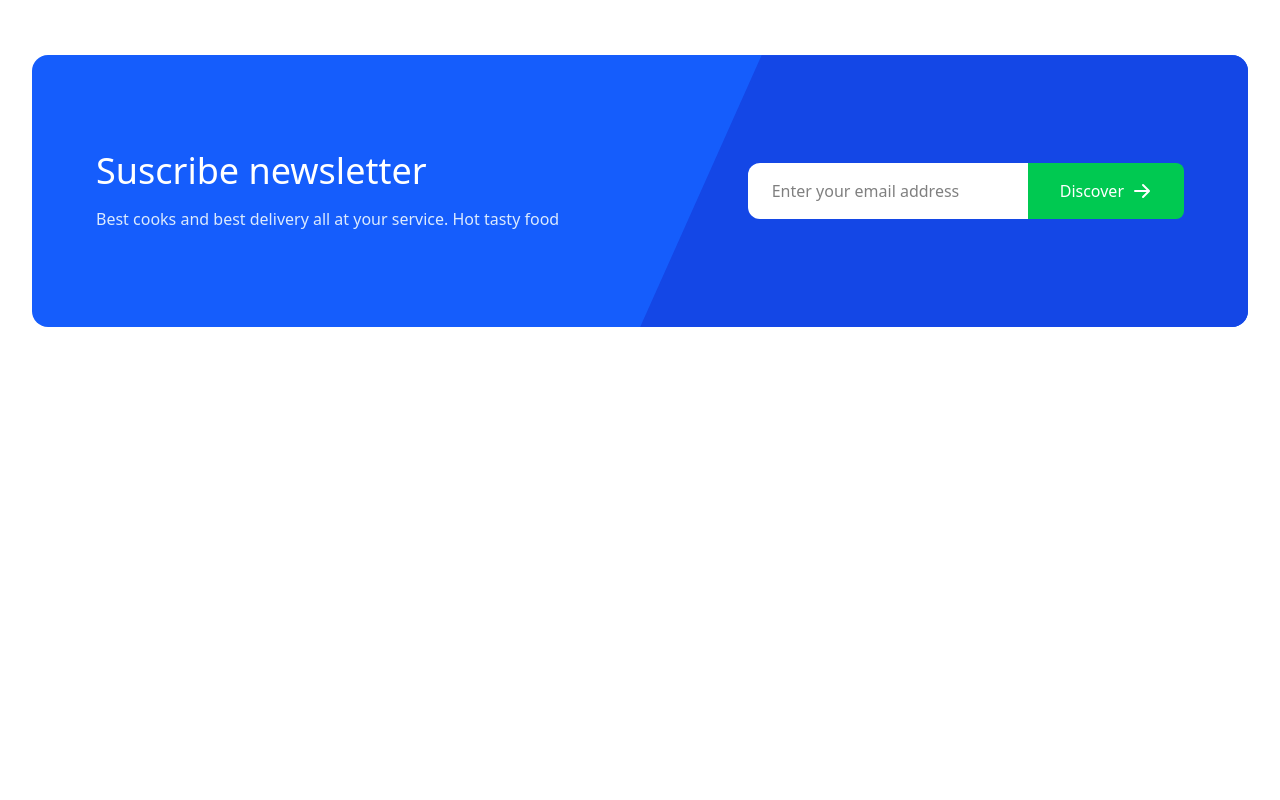
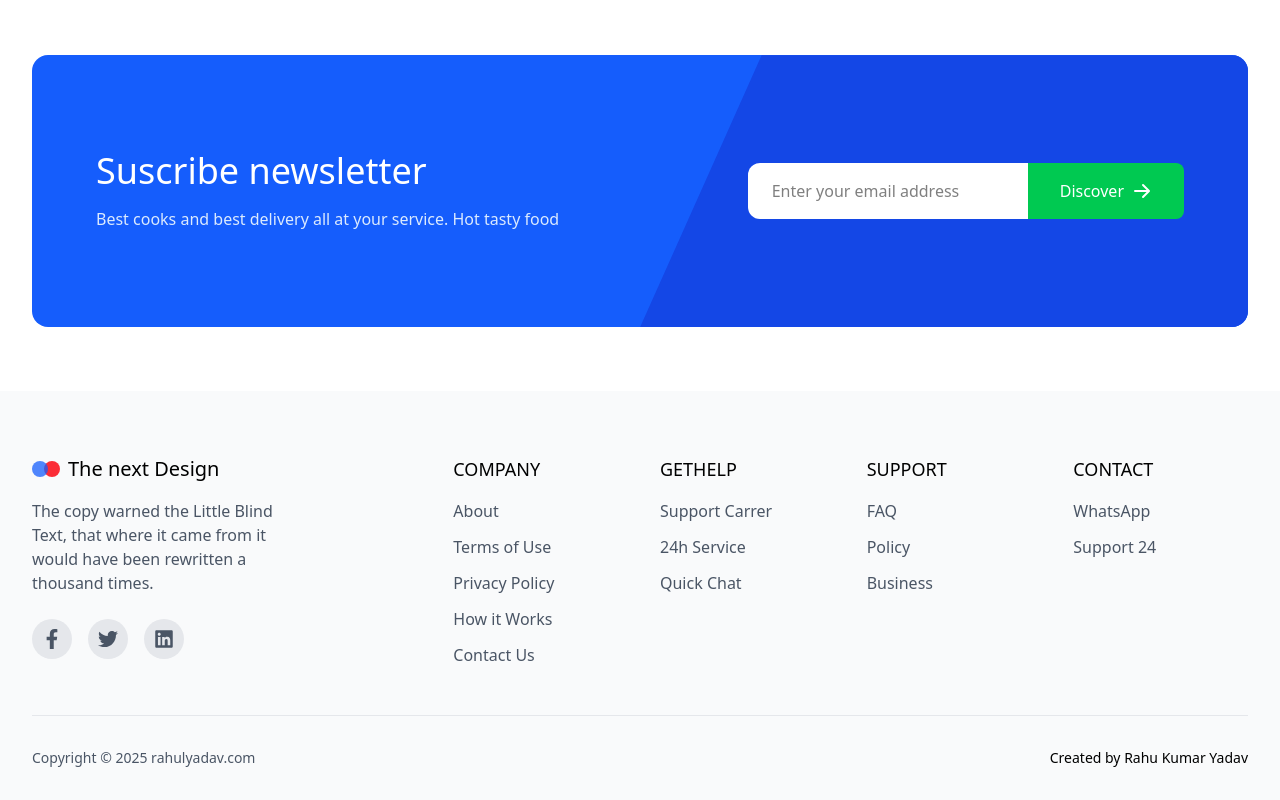
Before and after one commit to rahulyadav6/Modern-React-App, a React (Vite) app: page / in a window 1280 px wide. Shown: the part 5425-6225 px from the top of the page. Before the commit the page ends 5816 px from the top, so only its background shows below. Built offline with nearby package versions, Linux system fonts and the light colour scheme.

Commit message:
footer section completed

```diff
--- a/src/App.jsx
+++ b/src/App.jsx
@@ -1,6 +1,7 @@
 import './App.css'
 import CompanyLogo from './components/CompanyLogo'
 import FeaturesSection from './components/FeaturesSection'
+import Footer from './components/Footer'
 import Hero from './components/Hero'
 import MonitorSection from './components/MonitorSection'
 import Navbar from './components/Navbar'
@@ -28,6 +29,7 @@
         <ServicesSection/>
         <TestimonialSection/>
         <NewsletterSection/>
+        <Footer/>
       </div>
     </main>
   )
--- /dev/null
+++ b/src/components/Footer.jsx
@@ -0,0 +1,85 @@
+import React from "react";
+import { FaFacebookF, FaLinkedin, FaTwitter } from "react-icons/fa";
+
+const footerLinks = {
+    company: [
+      { name: 'About', href: '#' },
+      { name: 'Terms of Use', href: '#' },
+      { name: 'Privacy Policy', href: '#' },
+      { name: 'How it Works', href: '#' },
+      { name: 'Contact Us', href: '#' },
+    ],
+    getHelp: [
+      { name: 'Support Carrer', href: '#' },
+      { name: '24h Service', href: '#' },
+      { name: 'Quick Chat', href: '#' },
+    ],
+    support: [
+      { name: 'FAQ', href: '#' },
+      { name: 'Policy', href: '#' },
+      { name: 'Business', href: '#' },
+    ],
+    contact: [
+      { name: 'WhatsApp', href: '#' },
+      { name: 'Support 24', href: '#' },
+    ],
+  }
+
+const Footer = () => {
+  return (
+    <footer className="bg-gray-50">
+      <div className="container mx-auto px-4 sm:px-6 lg:px-8 pt-16 pb-8">
+        <div className="grid grid-cols-1 md:grid-cols-2 lg:grid-cols-12 gap-8 lg:gap-12">
+          {/* brand column */}
+          <div className="lg:col-span-4">
+            <div className="flex gap-1 items-center mb-4">
+              <div className="flex items-center gap-1 cursor-pointer">
+                <div className="w-4 h-4 bg-blue-600 rounded-full opacity-75 hover:opacity-100 transition-opacity"></div>
+                <div className="w-4 h-4 bg-red-500 -ml-2 rounded-full opacity-100 hover:opacity-75 transition-opacity"></div>
+              </div>
+              <span className="text-xl font-medium ml-1">The next Design</span>
+            </div>
+            <p className="text-gray-600 mb-6 md:w-3/4">The copy warned the Little Blind Text, that where it came from it would have been rewritten a thousand times.</p>
+
+            <div className="flex gap-4">
+                <a href="#" className="w-10 h-10 bg-gray-200 rounded-full flex items-center justify-center text-gray-600 hover:bg-blue-600 hover:text-white transition-all duration-200"><FaFacebookF className="size-5"/></a>
+
+                <a href="#" className="w-10 h-10 bg-gray-200 rounded-full flex items-center justify-center text-gray-600 hover:bg-blue-600 hover:text-white transition-all duration-200"><FaTwitter className="size-5"/></a>
+
+                <a href="#" className="w-10 h-10 bg-gray-200 rounded-full flex items-center justify-center text-gray-600 hover:bg-blue-600 hover:text-white transition-all duration-200"><FaLinkedin className="size-5"/></a>
+            </div>
+          </div>
+
+
+        {/* footer nav items */}
+            <div className="lg:col-span-8">
+                <div className="grid grid-cols-2 md:grid-cols-4 gap-8">
+                    {Object.entries(footerLinks).map(([category, links]) => (
+                        <div key={category}>
+                            <h3 className="text-lg font-medium mb-4 uppercase">{category}</h3>
+                            <ul className="space-y-3">
+                                {links.map((link,index)=>(
+                                    <li key={index}>
+                                        <a href="#" className="text-gray-600 hover:text-gray-900">{link.name}</a>
+                                    </li>
+                                ))}
+                            </ul>
+                        </div>
+                    ))}
+                </div>
+            </div>
+        </div>
+
+        {/* footer bottom section */}
+        <div className="border-t border-gray-200 mt-12 pt-8">
+            <div className="flex flex-col md:flex-row justify-between items-center gap-4">
+                <p className="text-gray-600 text-sm">Copyright &copy; {new Date().getFullYear()} rahulyadav.com</p>
+                <p className="text-600 text-sm">Created by Rahu Kumar Yadav</p>
+            </div>
+        </div>
+      </div>
+    </footer>
+  );
+};
+
+export default Footer;
```
